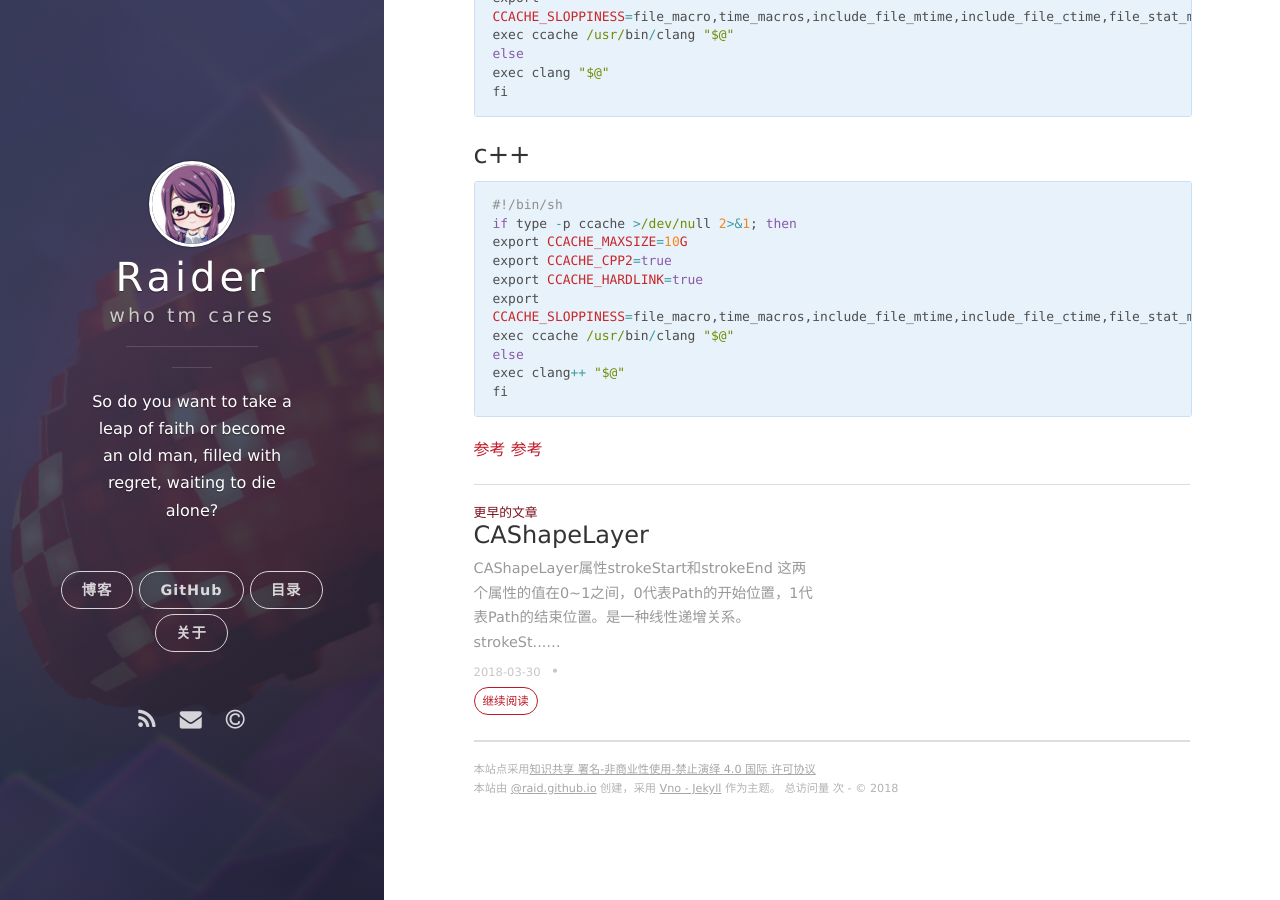
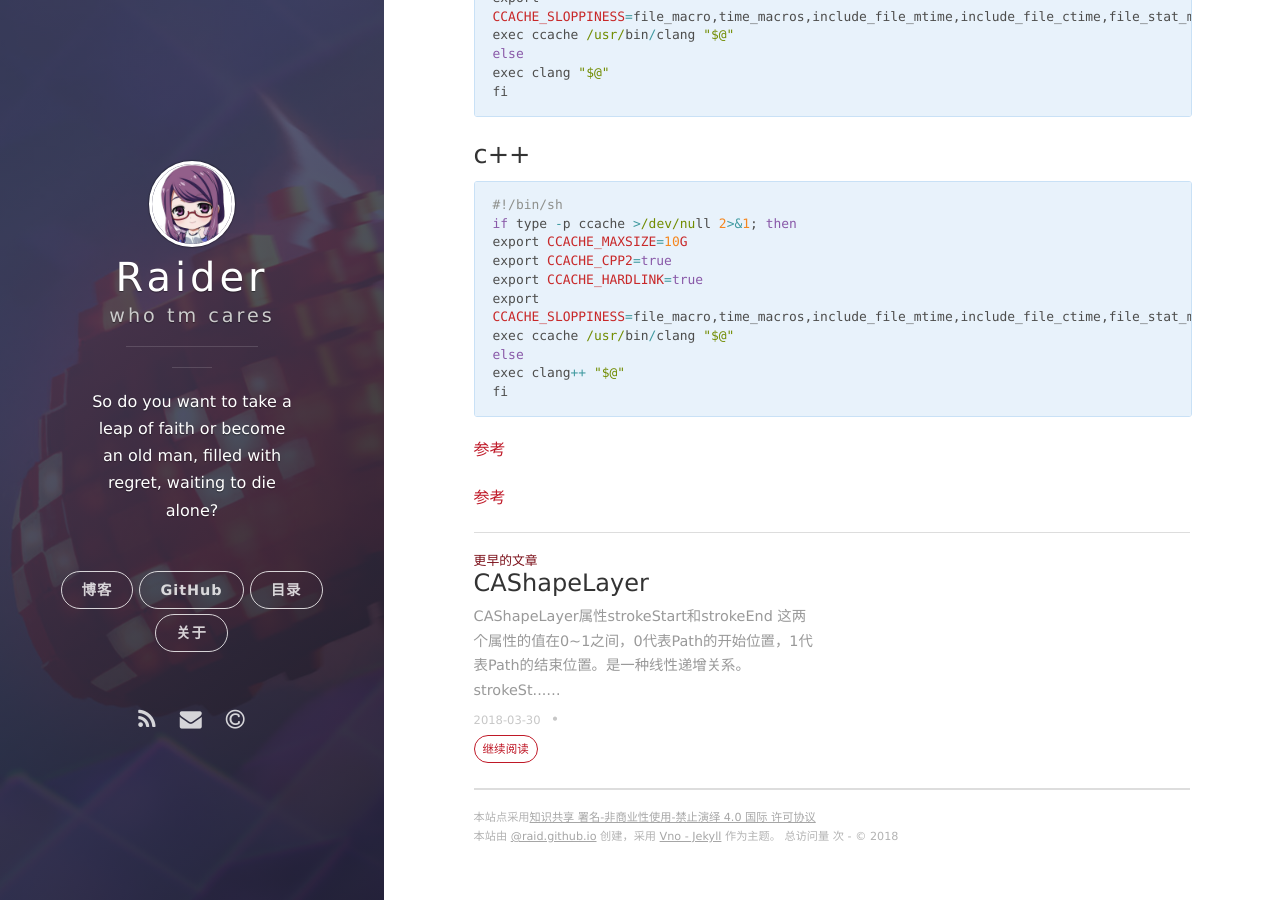
Before and after one commit to ioRaid/ioRaid.github.io, a Jekyll site: the page built from _posts/2018-04-15-ccache.md, in a window 1280 px wide and 900 px high, scrolled down 561 px. Built offline with Jekyll 4.4.1, drawn with Linux system fonts in a browser that asks for light colours; nearby versions of some CDN libraries; comment, search, counter and statistics services are not loaded.

Commit message:
Update 2018-04-15-ccache.md

```diff
--- a/_posts/2018-04-15-ccache.md
+++ b/_posts/2018-04-15-ccache.md
@@ -62,6 +62,9 @@ fi
 
 {% endhighlight %}
 
-
-<a href="https://zhuanlan.zhihu.com/p/27584726">参考</a>
-<a href="https://www.jianshu.com/p/53b2e3d203a9">参考</a>
+<p>
+<a href="https://zhuanlan.zhihu.com/p/27584726" target="_blank">参考</a>
+</p>
+<p>
+<a href="https://www.jianshu.com/p/53b2e3d203a9" target="_blank">参考</a>
+ </p>
```
